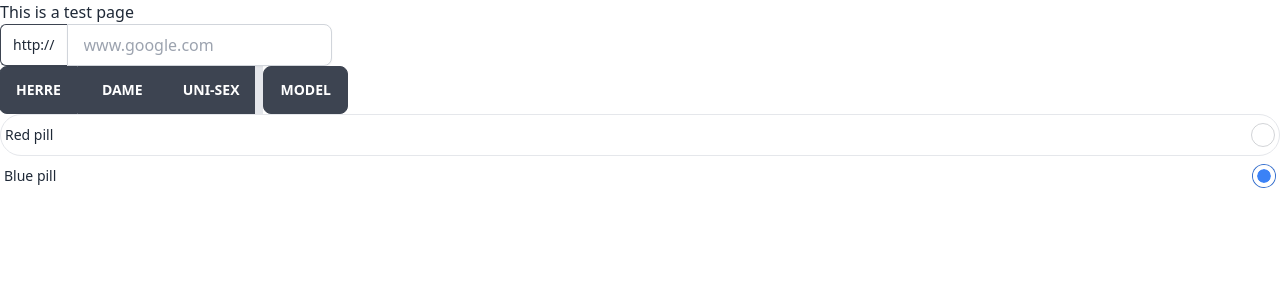
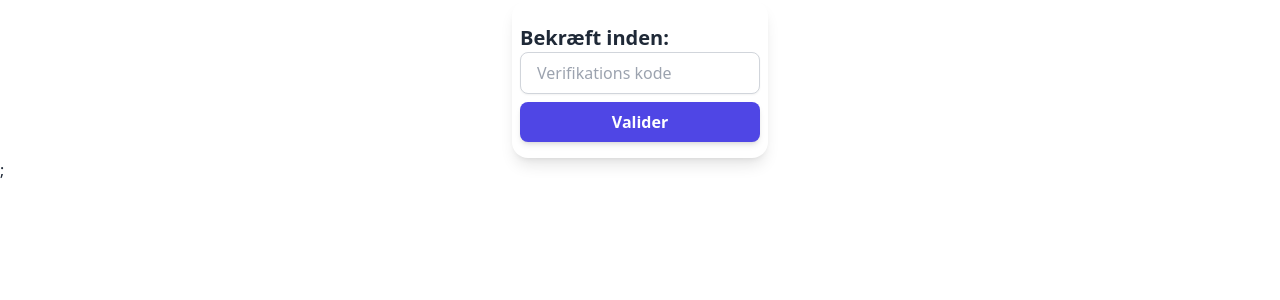
Before and after one commit to Mihusu/myBicycle, a React (Vite) app in the folder site/: page / in a window 1280 px wide. Shown: the top 300 px of the page. Built offline with nearby package versions, Linux system fonts and the light colour scheme.

Commit message:
Verifiy sms component
Still needs some work but the design is complete. I will be implementing the functionality later.

```diff
--- /dev/null
+++ b/site/src/components/Auth/VerifySMS.jsx
@@ -0,0 +1,32 @@
+import React from "react";
+
+export const VerifyByMessage = () => {
+  return (
+    <div class="m-auto flex w-64 justify-center space-y-0 rounded-2xl bg-white p-4 py-2 py-2 py-2 px-2 shadow-lg dark:bg-gray-800">
+      <div class="px-30 py-30 py-30 w-ful h-full ">
+        <p class=" mt-4 text-xl font-bold text-gray-800 dark:text-gray-200">
+          Bekræft inden:
+        </p>
+
+        <div class="w-full">
+          <div class=" relative ">
+            <input
+              type="text"
+              id="search-form-location"
+              class=" w-full flex-1 appearance-none rounded-lg border border-gray-300 bg-white py-2 px-4 text-base text-gray-700 placeholder-gray-400 shadow-sm focus:border-transparent focus:outline-none focus:ring-2 focus:ring-purple-600"
+              placeholder="Verifikations kode"
+            />
+          </div>
+        </div>
+        <div className="py-2">
+          <button
+            type="button"
+            class="w-full rounded-lg  bg-indigo-600 py-2 px-4 text-center text-base font-semibold text-white shadow-md transition duration-200 ease-in hover:bg-indigo-700 focus:outline-none focus:ring-2 focus:ring-indigo-500 focus:ring-offset-2  focus:ring-offset-indigo-200 "
+          >
+            Valider
+          </button>
+        </div>
+      </div>
+    </div>
+  );
+};
--- a/site/src/pages/Test.jsx
+++ b/site/src/pages/Test.jsx
@@ -1,72 +1,12 @@
-import {useState} from "react"
+import React from "react";
+import { VerifyByMessage } from "../components/Auth/VerifySMS";
 
 const Login = () => {
+  return (
+    <div>
+      <VerifyByMessage />;
+    </div>
+  );
+};
 
-    const [model, setModel] = useState("Model")
-    console.log(model);
-
-    return (
-        <div>
-            <p>This is a test page</p>
-            <div className="flex relative">
-                <span className="rounded-l-md inline-flex items-center px-3 border-t bg-white border-l border-b  border-neutral text-content shadow-sm text-sm">
-                    http://
-                </span>
-                <input type="text" id="with-email" className=" rounded-r-lg appearance-none border border-gray-300 w-auto py-2 px-4 bg-white text-gray-700 placeholder-gray-400 shadow-sm text-base focus:outline-none focus:ring-2 focus:ring-purple-600 focus:border-transparent" name="url" placeholder="www.google.com"/>
-            </div>
-
-            <div className="btn-group divide-x-8">
-                <input onClick={
-                        () => {
-                            setModel("Herre")
-                        }
-                    }
-                    type="radio"
-                    name="options"
-                    data-title="Herre"
-                    className="btn "/>
-                <input onClick={
-                        () => {
-                            setModel("Dame")
-                        }
-                    }
-                    type="radio"
-                    name="options"
-                    data-title="Dame"
-                    className="btn"/>
-                <input onClick={
-                        () => {
-                            setModel("Unisex")
-                        }
-                    }
-                    type="radio"
-                    name="options"
-                    data-title="Uni-Sex"
-                    data-color="red-500"
-                    className="btn"/>
-                <div className="flex w-full justify-self-end place-self-end self-end">
-                    <button className="btn justify-self-end place-self-end self-end w-auto">
-                        {model}</button>
-
-                </div>
-            </div>
-
-            <div className="form-control">
-                <label className="label cursor-pointer flex justify-between border rounded-full">
-                    <span className="flex label-text">Red pill</span>
-                    <input type="radio" name="radio-10" className="radio flex checked:bg-red-500" checked/>
-                </label>
-            </div>
-            <div className="form-control">
-                <label className="label cursor-pointer">
-                    <span className="label-text">Blue pill</span>
-                    <input type="radio" name="radio-10" className="radio checked:bg-blue-500" checked/>
-                </label>
-            </div>
-
-
-        </div>
-    )
-}
-
-export default Login
+export default Login;
```
